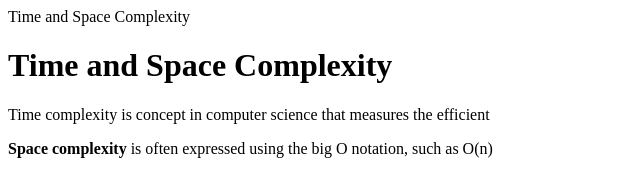
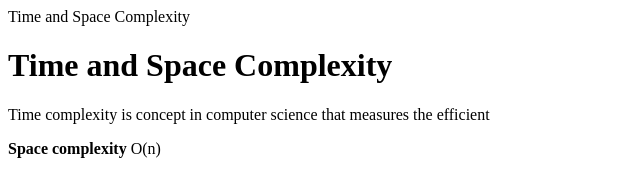
Before and after one commit to acciojob/time-and-space-complexity-PoojaMali18, a website: page main.html in a window 1280 px wide. Shown: the whole page, without its empty margins (0-640 px from the left). Drawn offline with Linux system fonts and the light colour scheme.

Commit message:
created a submission

```diff
--- a/main.html
+++ b/main.html
@@ -12,8 +12,7 @@
 </script>
 <h1>Time and Space Complexity</h1>
 <p>Time complexity is concept in computer science that measures the efficient</p>
-<b><p>Space complexity </b>is often expressed using the big O notation, such as O(n)</p>
-
+<p><b>Space complexity </b>O(n)</p>
 
 </body>
 
```
